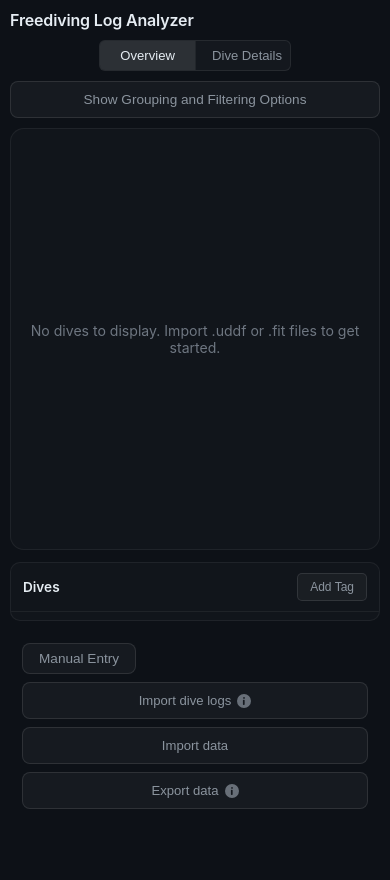
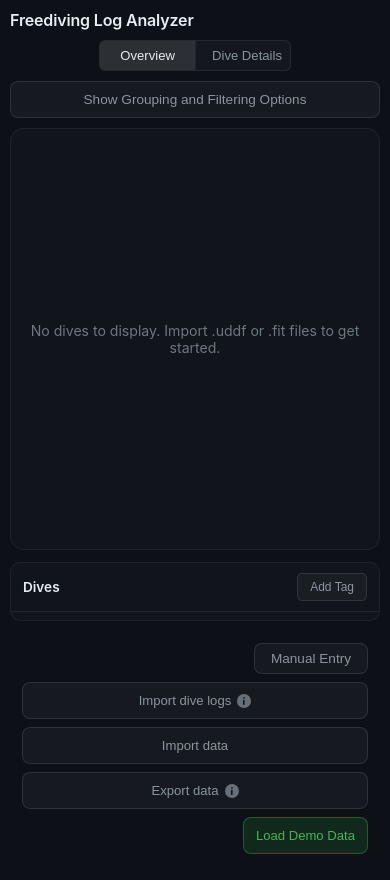
Before and after one commit to drigberg/freediving-data-explorer, a React (Vite) app: page / in a window 390 px wide. Built offline with nearby package versions, Linux system fonts and the light colour scheme.

Commit message:
add 'import demo data' button

```diff
--- a/src/App.tsx
+++ b/src/App.tsx
@@ -21,6 +21,7 @@ import {
   tagsFromStored,
   tagsToStored,
   replaceDiveWithSplits,
+  parseStoreFromJson,
   type DiveStore,
   type StoredDive,
 } from "./storage";
@@ -42,6 +43,8 @@ import { importDataFile } from "./importData";
 import ManualDiveDialog from "./ManualDiveDialog";
 import { createManualDive, type ManualDiveInput } from "./manualDive";
 import { buildSplitDives } from "./splitDive";
+
+const DEMO_DATA_URL = "/assets/freediving-log-analyzer-assets/demo-data.json";
 
 export default function App() {
   const [store, setStore] = useState<DiveStore | null>(null);
@@ -271,6 +274,30 @@ export default function App() {
     [],
   );
 
+  const handleLoadDemoData = useCallback(async () => {
+    try {
+      const res = await fetch(DEMO_DATA_URL);
+      if (!res.ok) {
+        throw new Error(`Failed to load demo data (${res.status})`);
+      }
+      const imported = parseStoreFromJson(await res.text());
+      setStore(imported);
+      saveStore(imported);
+      setTags(tagsFromStored(imported.tags, activeDives(imported)));
+      setHiddenDives(new Set());
+      setActiveSidebarDive(null);
+      setImportMessage(
+        `Loaded ${imported.dives.length} demo dive${imported.dives.length === 1 ? "" : "s"}`,
+      );
+    } catch (err) {
+      const message =
+        err instanceof Error ? err.message : "Unknown import error";
+      setImportMessage(`Import failed: ${message}`);
+    }
+
+    setTimeout(() => setImportMessage(null), 4000);
+  }, []);
+
   const handleManualDiveSubmit = useCallback(
     (input: ManualDiveInput) => {
       if (!store) return;
@@ -433,6 +460,7 @@ export default function App() {
       <header className="app-header">
         <h1>Freediving Log Analyzer</h1>
         <div className="header-actions">
+          <div className="header-actions-primary">
             {importMessage && (
               <span className="import-message">{importMessage}</span>
             )}
@@ -502,6 +530,17 @@ export default function App() {
                 </span>
               </button>
             </div>
+          </div>
+          {store.dives.length === 0 && (
+            <div className="load-demo-btn-row">
+              <button
+                className="import-btn load-demo-btn"
+                onClick={handleLoadDemoData}
+              >
+                Load Demo Data
+              </button>
+            </div>
+          )}
           <input
             ref={diveLogInputRef}
             type="file"
--- a/src/index.css
+++ b/src/index.css
@@ -38,6 +38,15 @@ body,
 
 .header-actions {
     display: flex;
+    flex-direction: column;
+    align-items: flex-end;
+    gap: 12px;
+}
+
+.header-actions-primary {
+    display: flex;
+    flex-wrap: wrap;
+    justify-content: flex-end;
     align-items: center;
     gap: 12px;
 }
@@ -78,6 +87,23 @@ body,
 
 .import-export-group {
     display: contents;
+}
+
+.load-demo-btn-row {
+    display: flex;
+    justify-content: flex-end;
+}
+
+.load-demo-btn {
+    border-color: rgba(46, 160, 67, 0.45);
+    background: rgba(46, 160, 67, 0.16);
+    color: #3fb950;
+}
+
+.load-demo-btn:hover {
+    color: #56d364;
+    background: rgba(46, 160, 67, 0.26);
+    border-color: rgba(46, 160, 67, 0.6);
 }
 
 .info-icon {
@@ -1900,13 +1926,19 @@ body,
 
     .header-actions {
         position: relative;
-        display: flex;
-        flex-wrap: wrap;
+        align-items: stretch;
         gap: 8px;
         padding: 12px;
         background: transparent;
         border-top: none;
         order: 999;
+    }
+
+    .header-actions-primary {
+        display: flex;
+        flex-wrap: wrap;
+        gap: 8px;
+        width: 100%;
     }
 
     .import-dive-logs-btn {
@@ -1926,6 +1958,11 @@ body,
         padding: 10px 12px;
         font-size: 0.82rem;
         text-align: center;
+    }
+
+    .load-demo-btn {
+        padding: 10px 12px;
+        font-size: 0.82rem;
     }
 
     .import-message {
```
Lines whose indentation alone changed are shown as unchanged.
